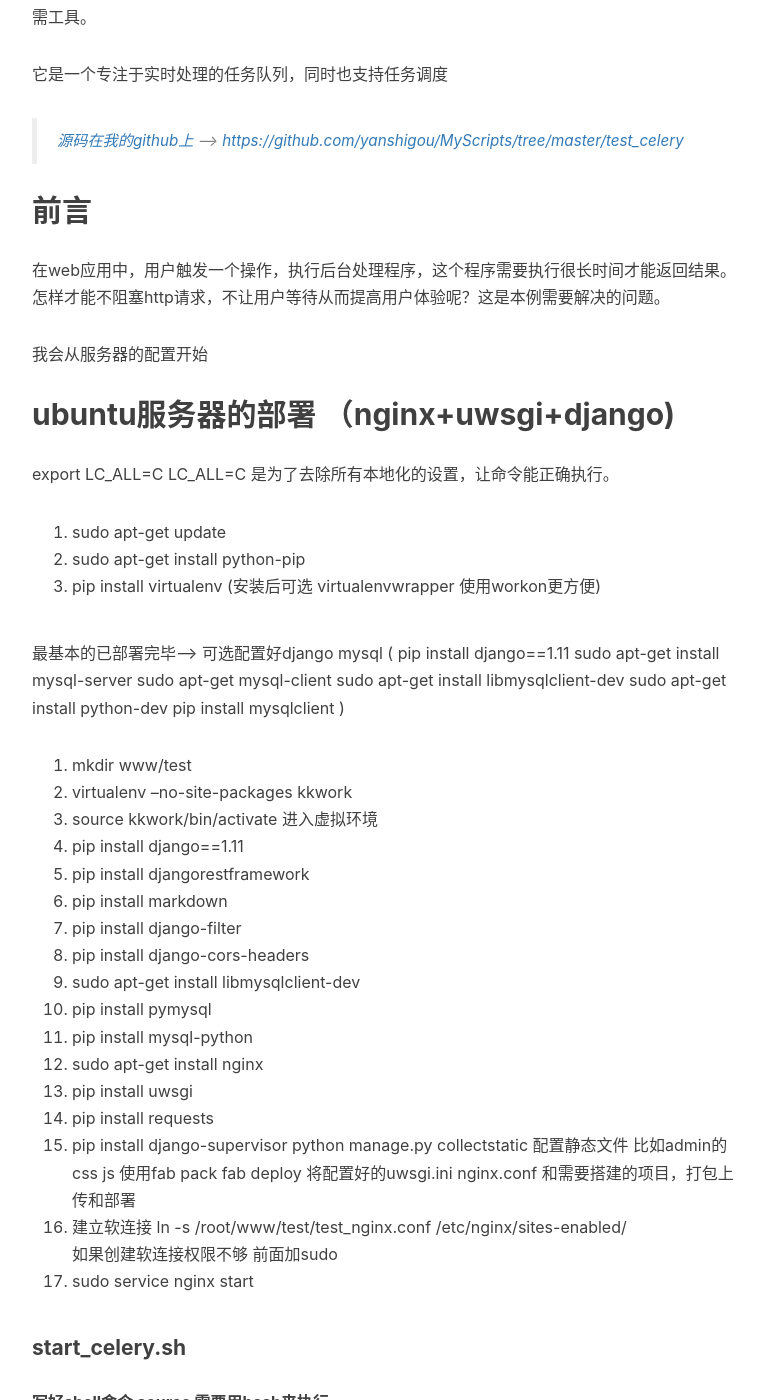
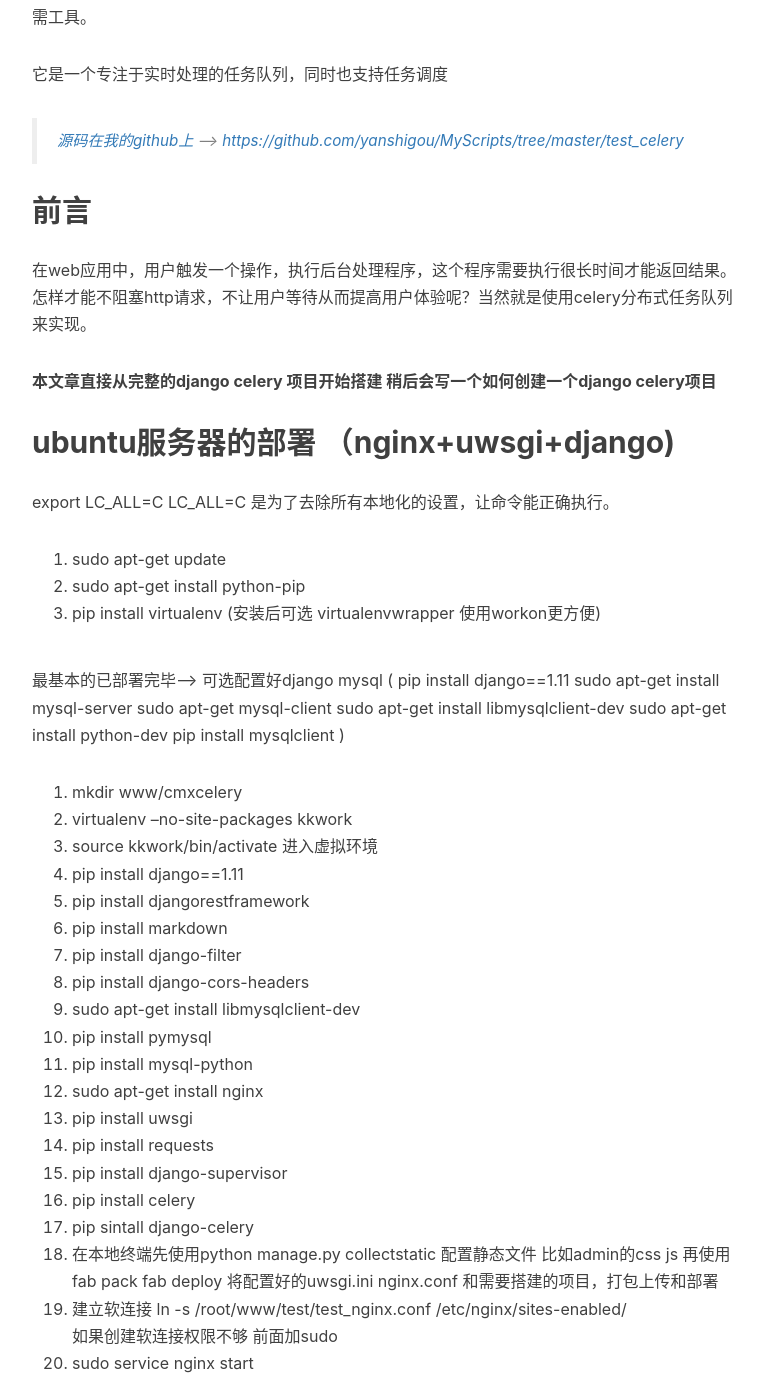
Before and after one commit to yanshigou/yanshigou.github.io, a Jekyll site: the page built from _posts/2018-12-28-celery异步任务在django的应用.md, in a window 1280 px wide and 1400 px high, scrolled down 659 px. Shown: the whole window, without its empty margins (233-997 px from the left). Built offline with Jekyll 4.4.1, drawn with Linux system fonts in a browser that asks for light colours; nearby versions of some CDN libraries; our own code applies the rules of GitHub Pages for plain Markdown files; comment, search, counter and statistics services are not loaded.

Commit message:
搭建django celery到服务器

```diff
--- a/_posts/2018-12-28-celery异步任务在django的应用.md
+++ b/_posts/2018-12-28-celery异步任务在django的应用.md
@@ -22,9 +22,13 @@
 
 ## 前言
 
-在web应用中，用户触发一个操作，执行后台处理程序，这个程序需要执行很长时间才能返回结果。怎样才能不阻塞http请求，不让用户等待从而提高用户体验呢？这是本例需要解决的问题。
+在web应用中，用户触发一个操作，执行后台处理程序，这个程序需要执行很长时间才能返回结果。怎样才能不阻塞http请求，不让用户等待从而提高用户体验呢？当然就是使用celery分布式任务队列来实现。
 
-我会从服务器的配置开始
+
+
+**本文章直接从完整的django celery 项目开始搭建  稍后会写一个如何创建一个django celery项目**
+
+
 
 
 
@@ -45,7 +49,7 @@
   sudo apt-get install python-dev
   pip install mysqlclient
 )
-4. mkdir www/test
+4. mkdir www/cmxcelery
 5. virtualenv --no-site-packages kkwork
 6. source kkwork/bin/activate  进入虚拟环境
 7. pip install django==1.11
@@ -60,11 +64,12 @@
 16. pip install uwsgi
 17. pip install requests
 18. pip install django-supervisor
-    python manage.py collectstatic  配置静态文件    比如admin的css js
-    使用fab pack   fab deploy  将配置好的uwsgi.ini  nginx.conf 和需要搭建的项目，打包上传和部署
-19. 建立软连接 ln -s /root/www/test/test_nginx.conf   /etc/nginx/sites-enabled/
+19. pip install celery
+20. pip sintall django-celery
+21. 在本地终端先使用python manage.py collectstatic  配置静态文件    比如admin的css js              再使用fab pack   fab deploy  将配置好的uwsgi.ini  nginx.conf 和需要搭建的项目，打包上传和部署
+22. 建立软连接 ln -s /root/www/test/test_nginx.conf   /etc/nginx/sites-enabled/
     如果创建软连接权限不够   前面加sudo
-20. sudo service nginx start
+23. sudo service nginx start
 
 
 
```
